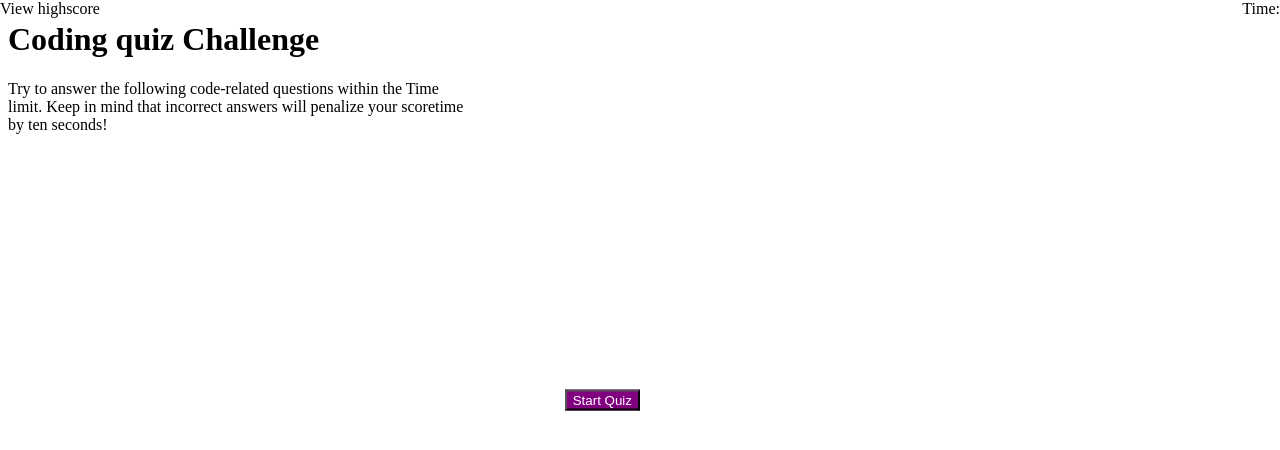
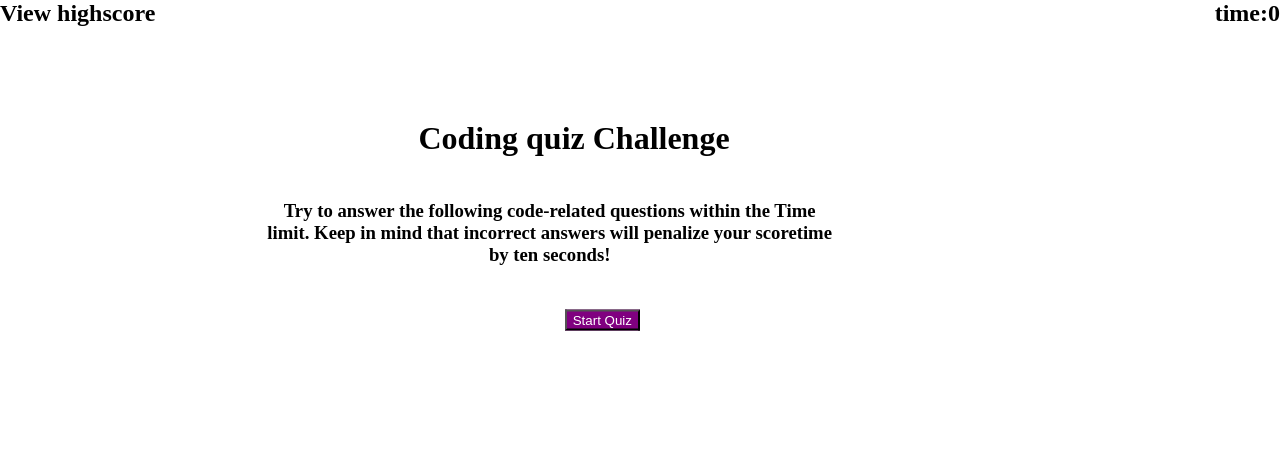
Before and after one commit to Lammyy5/HW4, a plain HTML site: page index.html in a window 1280 px wide. Drawn offline with Linux system fonts and the light colour scheme.

```diff
--- a/assets/style.css
+++ b/assets/style.css
@@ -4,6 +4,22 @@
 button{
     background-color: purple;
     color: white;
+}
+.head {
+    top: 15%;
+    right: 43%;
+    margin: 0;
+    padding: 0;
+    position:absolute;
+}
+.rules {
+    top: 25%;
+    right: 35%;
+    margin: 0;
+    padding: 0;
+    position:absolute;
+    word-wrap: break-word;
+    text-align: center;
 }
 
 
@@ -24,10 +40,10 @@ left: 0;
 position: absolute;
 }
 
-.button{
+#start{
     margin: 0;
     position: absolute;
-    top: 50%;
+    top: 40%;
     right: 50%;
     -ms-transform: translateY(-50%);
     transform: translateY(-50%);
--- a/index.html
+++ b/index.html
@@ -10,12 +10,13 @@
 
 <body>
     <div class="container">
-        <div class="highscore">View highscore</div>
-            <div class="timer">Time: </div>
         <h1 class="head">Coding quiz Challenge</h1>
-                <p class="rules">Try to answer the following code-related questions within the Time<br> limit. Keep in mind that incorrect answers will penalize your scoretime <br> by ten seconds!</p>
+        <h2 class="highscore">View highscore</h2>
+        <h2 class="timer">time:0</h2>
+        <h3 class="rules">Try to answer the following code-related questions within the Time<br> limit. Keep in mind that
+            incorrect answers will penalize your scoretime <br> by ten seconds!</h3>
         <div class="answers">
-                        <button class="button">
+            <button id="start">
                 Start Quiz
             </button>
         </div>
```
Also changed, not shown: assets/index.js (+10 -0 lines). Lines whose indentation alone changed are shown as unchanged.
